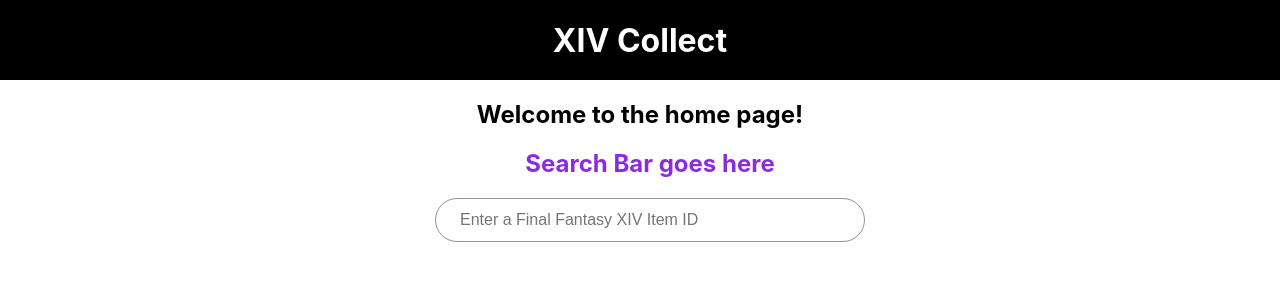
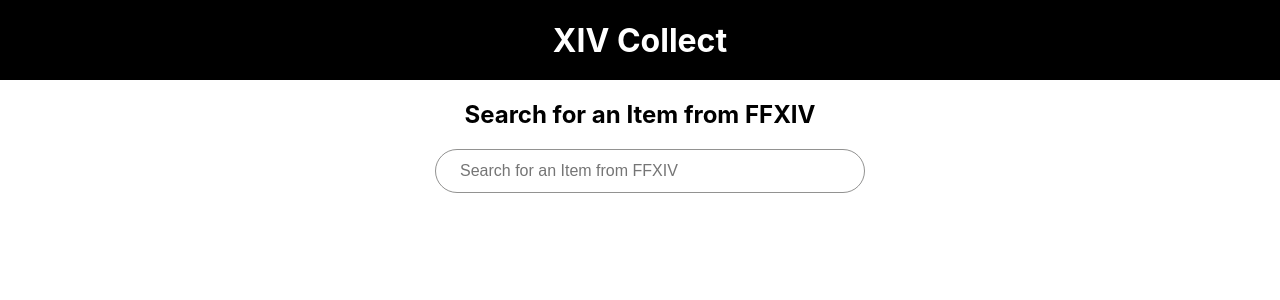
Before and after one commit to nicholascrandall/xivcollect, a React (Create React App) app: page / in a window 1280 px wide. Shown: the top 300 px of the page. Built offline with nearby package versions, Linux system fonts and the light colour scheme.

Commit message:
results section is now displayed directly on the home route

```diff
--- a/src/App.css
+++ b/src/App.css
@@ -97,7 +97,6 @@
 }
 
 .searchContainer {
-  color: blueviolet;
   margin: 10px 0 0 10px;
   width: 100%;
 }
--- a/src/App.js
+++ b/src/App.js
@@ -2,7 +2,6 @@
 import Home from './components/Home'
 import { BrowserRouter, Route, Routes } from 'react-router-dom'
 import Item from './components/Item'
-import Results from './components/Results'
 import NotFound from './components/NotFound'
 
 const App = () => {
@@ -11,7 +10,6 @@
       <BrowserRouter>
         <Routes>
           <Route path="/" element={<Home />} />
-          <Route path="/search" element={<Results />} />
           <Route path="/item/:id" element={<Item />} />
           <Route path="*" element={<NotFound />} />
         </Routes>
--- a/src/components/Home.js
+++ b/src/components/Home.js
@@ -1,17 +1,19 @@
 import { useState } from 'react'
 import NavBar from './NavBar'
 import Search from './Search'
+import Results from './Results.js'
 
 export default function Home() {
     const [searchTerm, setSearchTerm] = useState("")
 
-    console.log(`Search Term: ${searchTerm}`)
+    console.log(`(Home) Term: ${searchTerm}`)
 
     return (
         <div>
             <NavBar />
-            <h2>Welcome to the home page!</h2>
+            <h2>Search for an Item from FFXIV</h2>
             <Search setSearchTerm={setSearchTerm} />
+            {searchTerm.length > 0 && <Results term={searchTerm} />}
         </div>
     )
 }
--- a/src/components/Results.js
+++ b/src/components/Results.js
@@ -1,4 +1,8 @@
 export default function Results(props) {
+    console.log(props.term)
+
+
+
     return (
         <h1>Search Results</h1>
     )
--- a/src/components/Search.js
+++ b/src/components/Search.js
@@ -1,10 +1,7 @@
 import { useState } from 'react'
-import { useNavigate } from 'react-router-dom'
 
 export default function Search(props) {
     const [searchTerm, setSearchTerm] = useState("")
-    const [searched, setSearched] = useState(false)
-    let navigate = useNavigate();
 
     const handleChange = (event) => {
         event.persist();
@@ -14,20 +11,18 @@
     const handleSubmit = (event) => {
         event.preventDefault();
         props.setSearchTerm(searchTerm)
-        navigate("/search")
     }
 
     console.log(`Search Term: ${searchTerm}`)
 
     return (
         <div className="searchContainer">
-            <h2>Search Bar goes here</h2>
             <form onSubmit={handleSubmit}>
                 <input
                 type="search"
                 className="searchInput"
                 value={searchTerm}
-                placeholder="Enter a Final Fantasy XIV Item ID"
+                placeholder="Search for an Item from FFXIV"
                 onChange={handleChange}
                 />
             </form>
```
